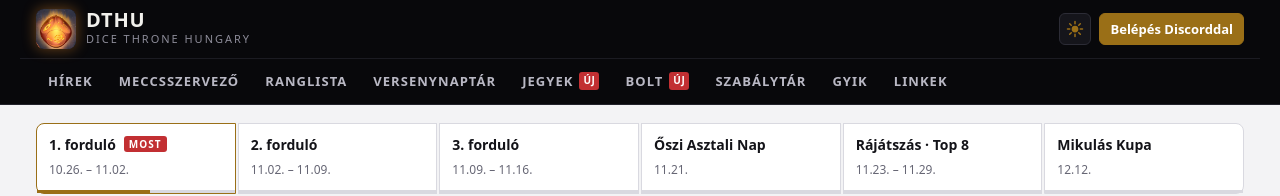
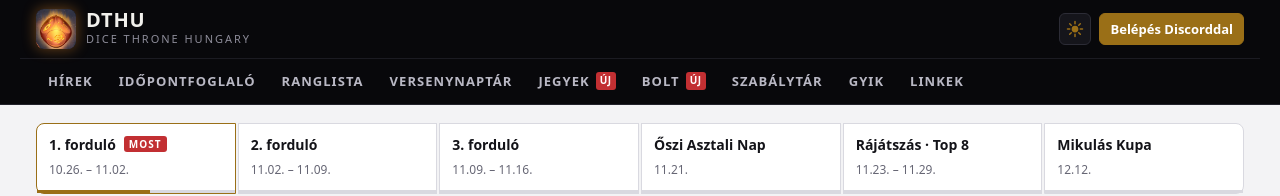
Before and after one commit to Davetatyo/DTHU_Website, a Next.js app: page /alkimista in a window 1280 px wide. Shown: the top 196 px of the page. Built offline with nearby package versions, Linux system fonts and the light colour scheme; no server answers.

Commit message:
nevvaltoztatas

```diff
--- a/src/features/registry.ts
+++ b/src/features/registry.ts
@@ -22,7 +22,7 @@ export type Feature = {
 
 export const FEATURES: Feature[] = [
   { id: "landing-page", label: "Hírek", route: "/", status: "preview" },
-  { id: "match-organizer", label: "Meccsszervező", route: "/meccsszervezo", status: "live" },
+  { id: "match-organizer", label: "Időpontfoglaló", route: "/meccsszervezo", status: "live" },
   { id: "rankings", label: "Ranglista", route: "/ranglista", status: "preview" },
   { id: "timetables", label: "Versenynaptár", route: "/versenynaptar", status: "preview" },
   { id: "tickets", label: "Jegyek", route: "/jegyek", status: "preview", badge: "ÚJ" },
```
